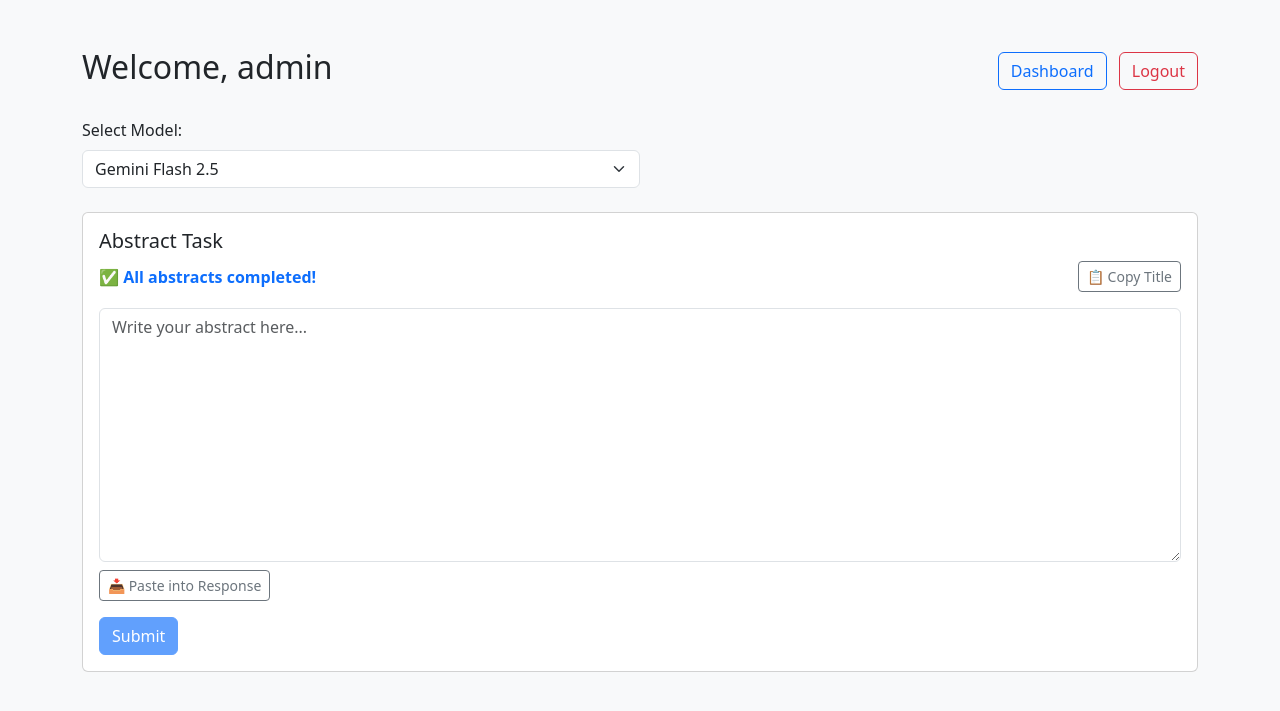
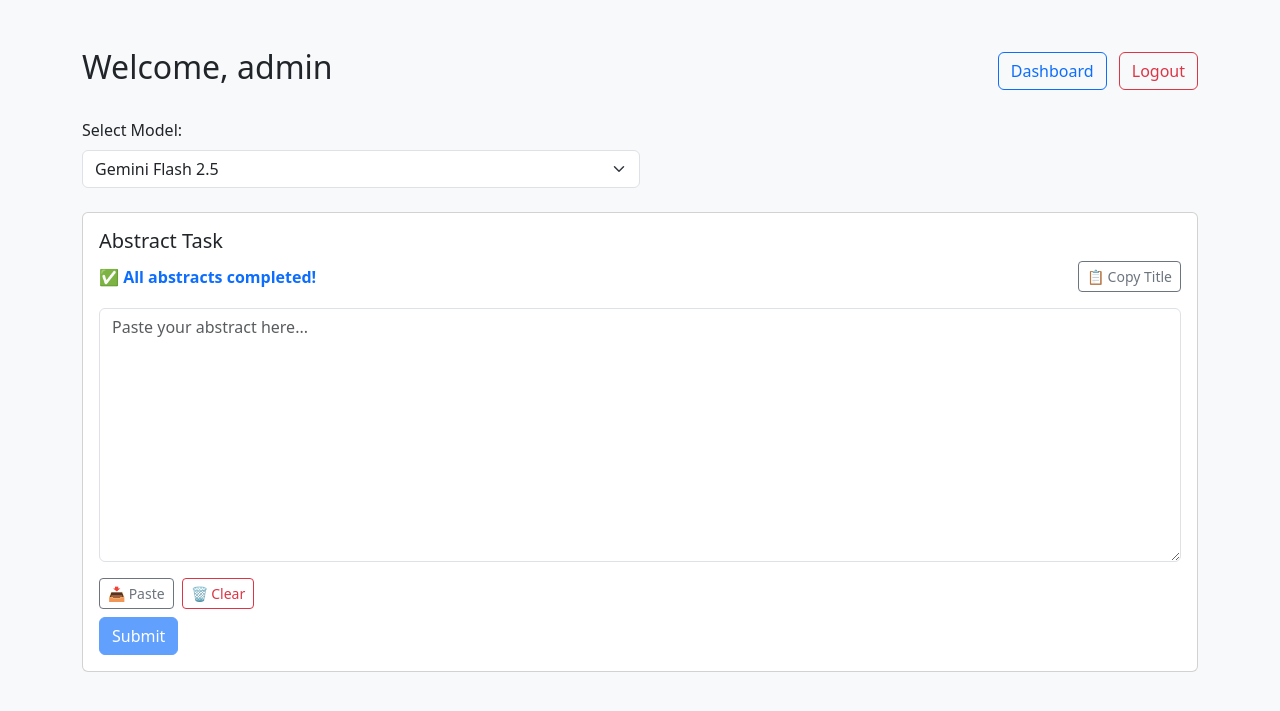
Before and after one commit to Testgptmodels/college_abstract_portal, a Flask app: page /submit in a window 1280 px wide. Shown: the top 711 px of the page. Run offline with Flask 3, Linux system fonts and the light colour scheme; the visitor is signed in with stand-in values (Sample User, id 1); some libraries are stand-ins or nearby versions.

Commit message:
Add files via upload

```diff
--- a/templates/abstract_submit.html
+++ b/templates/abstract_submit.html
@@ -9,10 +9,7 @@
     #statusMessage {
       display: none;
     }
-    #copyToast {
-      position: fixed;
-      top: 20px;
-      right: 20px;
+    .toast {
       z-index: 9999;
     }
   </style>
@@ -43,10 +40,15 @@
         <h5 class="card-title">Abstract Task</h5>
         <div class="d-flex align-items-center mb-3">
           <div id="task-title" class="text-primary flex-grow-1 fw-bold"></div>
-          <button id="copyTitleBtn" class="btn btn-outline-secondary btn-sm ms-2">📋 Copy Title</button>
+          <button id="copyBtn" class="btn btn-outline-secondary btn-sm">📋 Copy Title</button>
         </div>
-        <textarea id="response" class="form-control mb-2" rows="10" placeholder="Write your abstract here..."></textarea>
-        <button id="pasteBtn" class="btn btn-outline-secondary btn-sm mb-3">📥 Paste into Response</button>
+
+        <textarea id="response" class="form-control mb-3" rows="10" placeholder="Paste your abstract here..." readonly></textarea>
+
+         <div class="d-flex align-items-center mb-2">
+          <button id="pasteBtn" class="btn btn-outline-secondary btn-sm me-2">📥 Paste</button>
+          <button id="clearBtn" class="btn btn-outline-danger btn-sm">🗑 Clear</button>
+        </div>
         <div class="d-flex align-items-center">
           <button id="submitBtn" class="btn btn-primary me-3">Submit</button>
           <span id="statusMessage" class="fw-bold"></span>
@@ -55,24 +57,18 @@
     </div>
   </div>
 
-  <!-- Toast Notification -->
-  <div id="copyToast" class="toast align-items-center text-bg-success border-0" role="alert" aria-live="assertive" aria-atomic="true">
-    <div class="d-flex">
-      <div class="toast-body">
-        📋 Title copied to clipboard!
-      </div>
-      <button type="button" class="btn-close btn-close-white me-2 m-auto" data-bs-dismiss="toast" aria-label="Close"></button>
-    </div>
-  </div>
+  <!-- Toast placeholder -->
+  <div id="toastContainer" class="position-fixed bottom-0 end-0 p-3"></div>
 
-  <script src="https://cdn.jsdelivr.net/npm/bootstrap@5.3.0/dist/js/bootstrap.bundle.min.js"></script>
   <script>
     let currentTask = null;
+    let lastPaste = "";
 
     async function loadTask() {
       const model = document.getElementById('modelSelect').value;
       const res = await fetch(`/get_next/${model}`);
       const data = await res.json();
+
       if (!data.title) {
         document.getElementById('task-title').innerText = '✅ All abstracts completed!';
         document.getElementById('submitBtn').disabled = true;
@@ -87,18 +83,32 @@
 
     document.getElementById('modelSelect').addEventListener('change', loadTask);
 
-    document.getElementById('copyTitleBtn').addEventListener('click', () => {
+    document.getElementById('copyBtn').addEventListener('click', () => {
       const titleText = document.getElementById('task-title').innerText;
       navigator.clipboard.writeText(titleText).then(() => {
-        const toastEl = document.getElementById('copyToast');
-        const toast = new bootstrap.Toast(toastEl);
-        toast.show();
+        showToast('✅ Title copied to clipboard.', 'success');
       });
     });
 
     document.getElementById('pasteBtn').addEventListener('click', async () => {
-      const text = await navigator.clipboard.readText();
-      document.getElementById('response').value = text;
+      try {
+        const text = await navigator.clipboard.readText();
+        if (text.trim() === lastPaste.trim()) {
+          showToast('❌ Same content already pasted.', 'danger');
+          return;
+        }
+        document.getElementById('response').value = text.trim();
+        lastPaste = text.trim();
+        showToast('📋 Pasted successfully!', 'success');
+      } catch (err) {
+        showToast('❌ Failed to paste. Allow clipboard permission.', 'danger');
+      }
+    });
+
+    document.getElementById('clearBtn').addEventListener('click', () => {
+      document.getElementById('response').value = '';
+      lastPaste = '';
+      showToast('🗑 Cleared successfully.', 'info');
     });
 
     document.getElementById('submitBtn').addEventListener('click', async () => {
@@ -108,16 +118,12 @@
       const wordCount = responseText.split(/\s+/).filter(Boolean).length;
 
       if (!responseText) {
-        statusEl.textContent = '❌ Please enter a response.';
-        statusEl.style.color = 'red';
-        statusEl.style.display = 'inline';
+        showToast('❌ Please enter a response.', 'danger');
         return;
       }
 
       if (wordCount < 50) {
-        statusEl.textContent = '❌ Response must be at least 50 words.';
-        statusEl.style.color = 'red';
-        statusEl.style.display = 'inline';
+        showToast('❌ Response must be at least 50 words.', 'danger');
         return;
       }
 
@@ -137,23 +143,33 @@
       const result = await res.json();
 
       if (result.status === 'success') {
-        statusEl.textContent = '✅ Response submitted successfully';
-        statusEl.style.color = 'green';
-        statusEl.style.display = 'inline';
+        showToast('✅ Response submitted successfully.', 'success');
         loadTask();
       } else if (result.status === 'duplicate') {
-        statusEl.textContent = '❌ Similar response already exists.';
-        statusEl.style.color = 'orange';
-        statusEl.style.display = 'inline';
+        showToast('❌ Similar response already exists.', 'warning');
         console.log('Duplicate details:', result.diff);
       } else {
-        statusEl.textContent = result.message || '❌ Submission failed. Try again.';
-        statusEl.style.color = 'red';
-        statusEl.style.display = 'inline';
+        showToast('❌ Submission failed. Try again.', 'danger');
       }
     });
 
+    function showToast(message, type) {
+      const toastContainer = document.getElementById('toastContainer');
+      const toast = document.createElement('div');
+      toast.className = `toast align-items-center text-bg-${type} border-0 show`;
+      toast.setAttribute('role', 'alert');
+      toast.innerHTML = `
+        <div class="d-flex">
+          <div class="toast-body">${message}</div>
+          <button type="button" class="btn-close btn-close-white me-2 m-auto" data-bs-dismiss="toast"></button>
+        </div>`;
+      toastContainer.appendChild(toast);
+      setTimeout(() => toast.remove(), 3000);
+    }
+
     window.onload = loadTask;
   </script>
+
+  <script src="https://cdn.jsdelivr.net/npm/bootstrap@5.3.0/dist/js/bootstrap.bundle.min.js"></script>
 </body>
 </html>
```
